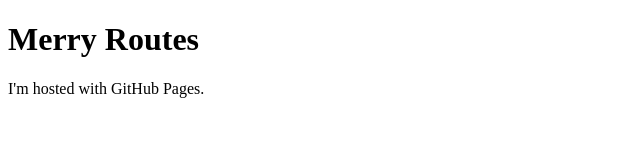
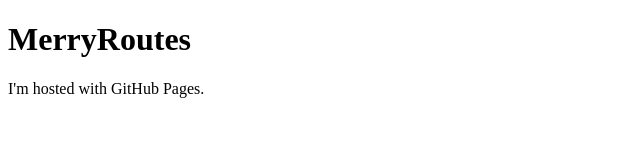
Before and after one commit to forthepatients/forthepatients.github.io, a plain HTML site: page index.html in a window 1280 px wide. Shown: the full height of the page, 0-640 px from the left. Drawn offline with Linux system fonts and the light colour scheme.

Commit message:
Update index.html

```diff
--- a/index.html
+++ b/index.html
@@ -1,7 +1,7 @@
 <!DOCTYPE html>
 <html>
 <body>
-<h1>Merry Routes</h1>
+<h1>MerryRoutes</h1>
 <p>I'm hosted with GitHub Pages.</p>
 </body>
 </html>
```
